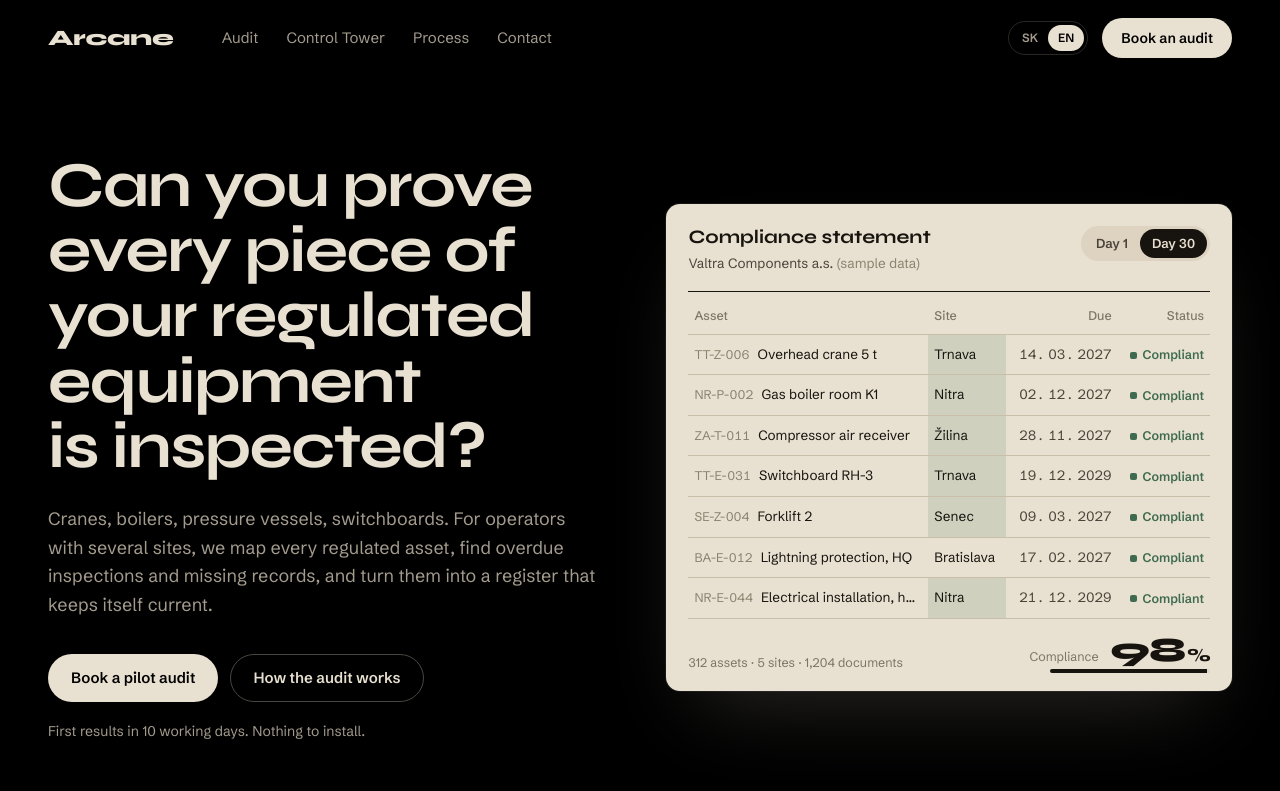
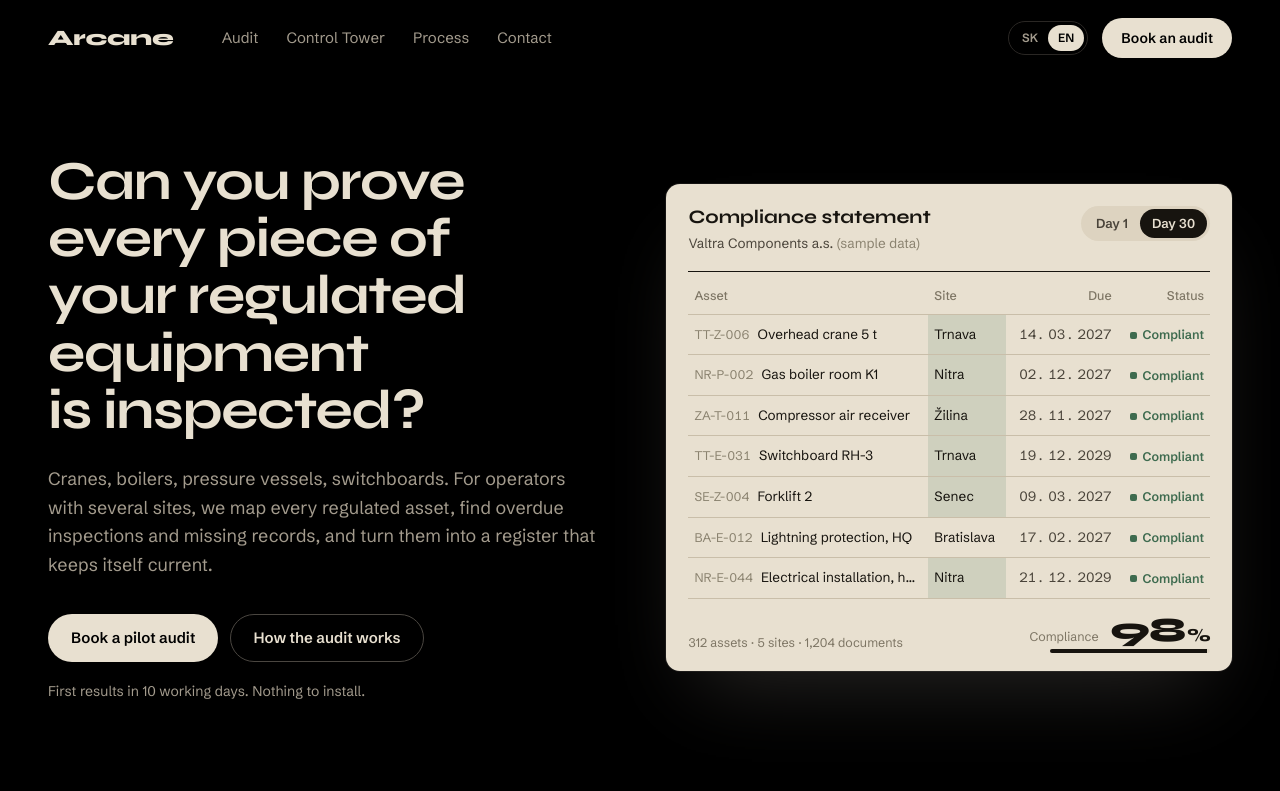
Before and after one commit to sasek123/landing, a React (Vite) app: page / in a window 1280 px wide. Shown: the top 791 px of the page. Built offline with nearby package versions, Linux system fonts and the light colour scheme.

Commit message:
Tighten hero headline size

```diff
--- a/src/styles.css
+++ b/src/styles.css
@@ -59,7 +59,7 @@ img { max-width: 100%; }
 
 /* hero */
 .hero { display: grid; grid-template-columns: minmax(0, 1fr) minmax(0, 1.02fr); gap: clamp(32px, 5vw, 72px); align-items: center; padding-top: clamp(32px, 6vw, 88px); padding-bottom: clamp(48px, 7vw, 96px); }
-.hero h1 { font: 700 clamp(40px, 5vw, 70px)/1.02 var(--display); letter-spacing: -0.025em; text-wrap: balance; }
+.hero h1 { font: 700 clamp(36px, 4.3vw, 60px)/1.04 var(--display); letter-spacing: -0.025em; text-wrap: balance; }
 .lede { margin-top: 26px; max-width: 34em; color: var(--on-dark-2); font-size: clamp(17px, 1.4vw, 19px); }
 .ctas { display: flex; flex-wrap: wrap; gap: 12px; margin-top: 34px; }
 .hero-note { margin-top: 18px; font-size: 14px; color: var(--on-dark-2); }
```
